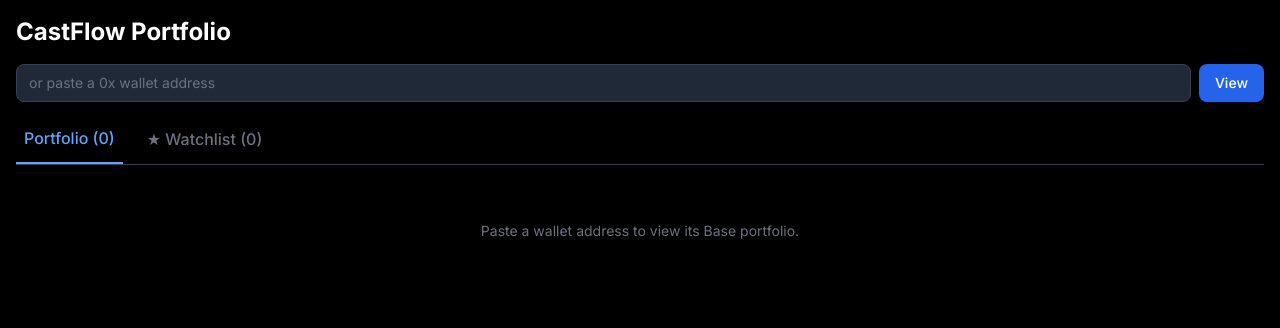
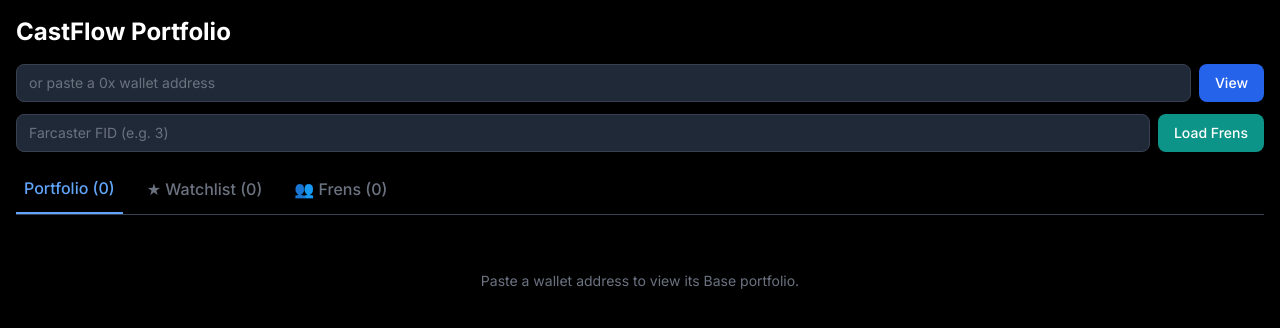
Before and after one commit to afifarioss/castflow-frontend, a Next.js app: page /frame in a window 1280 px wide. Shown: the top 328 px of the page. Built offline with nearby package versions, Linux system fonts and the light colour scheme.

Commit message:
Add Frens Discovery: X frens also hold this + top tokens leaderboard via Neynar

```diff
--- /dev/null
+++ b/src/app/api/frens-holdings/route.ts
@@ -0,0 +1,101 @@
+import { NextRequest, NextResponse } from "next/server"
+
+const NEYNAR_KEY = process.env.NEYNAR_API_KEY
+const FREN_LIMIT = 20 // cap to avoid rate limits / slow response
+
+interface NeynarUser {
+  fid: number
+  verified_addresses?: {
+    eth_addresses?: string[]
+  }
+}
+
+// Simple in-memory cache: 5 minutes per FID
+const cache = new Map<string, { data: unknown; expires: number }>()
+const CACHE_TTL_MS = 5 * 60 * 1000
+
+export async function GET(req: NextRequest) {
+  const fid = req.nextUrl.searchParams.get("fid")
+
+  if (!fid) {
+    return NextResponse.json({ error: "Missing fid parameter" }, { status: 400 })
+  }
+
+  if (!NEYNAR_KEY) {
+    return NextResponse.json({ error: "Server misconfiguration: missing Neynar key" }, { status: 500 })
+  }
+
+  const cacheKey = `frens-holdings:${fid}`
+  const cached = cache.get(cacheKey)
+  if (cached && cached.expires > Date.now()) {
+    return NextResponse.json(cached.data)
+  }
+
+  try {
+    // 1. Get who this FID follows
+    const followingRes = await fetch(
+      `https://api.neynar.com/v2/farcaster/following?fid=${fid}&limit=${FREN_LIMIT}`,
+      { headers: { "x-api-key": NEYNAR_KEY } }
+    )
+    if (!followingRes.ok) {
+      throw new Error(`Neynar following fetch failed: ${followingRes.status}`)
+    }
+    const followingData = await followingRes.json()
+
+    // Response shape: { users: [{ object: "follow", user: {...} }] } OR { users: [{...}] }
+    const rawUsers: NeynarUser[] = (followingData.users || [])
+      .map((entry: { user?: NeynarUser } & NeynarUser) => entry.user || entry)
+      .filter(Boolean)
+
+    // 2. Extract verified Base/Ethereum addresses
+    const frenAddresses = rawUsers
+      .map((u) => u.verified_addresses?.eth_addresses?.[0])
+      .filter((addr): addr is string => !!addr)
+
+    if (frenAddresses.length === 0) {
+      const result = { fid, frensChecked: 0, holdingCounts: {}, topTokens: [] }
+      cache.set(cacheKey, { data: result, expires: Date.now() + CACHE_TTL_MS })
+      return NextResponse.json(result)
+    }
+
+    // 3. Fetch each fren's portfolio via our own portfolio API (reuses trusted logic)
+    const portfolioResults = await Promise.allSettled(
+      frenAddresses.map((addr) =>
+        fetch(`${req.nextUrl.origin}/api/portfolio?address=${addr}`).then((r) => r.json())
+      )
+    )
+
+    // 4. Aggregate: count how many frens hold each token (by contract address)
+    const holdingCounts: Record<string, { symbol: string; name: string; count: number }> = {}
+
+    for (const result of portfolioResults) {
+      if (result.status !== "fulfilled") continue
+      const tokens = result.value?.tokens || []
+      for (const token of tokens) {
+        const key = token.address.toLowerCase()
+        if (!holdingCounts[key]) {
+          holdingCounts[key] = { symbol: token.symbol, name: token.name, count: 0 }
+        }
+        holdingCounts[key].count += 1
+      }
+    }
+
+    const topTokens = Object.entries(holdingCounts)
+      .map(([address, info]) => ({ address, ...info }))
+      .sort((a, b) => b.count - a.count)
+      .slice(0, 10)
+
+    const result = {
+      fid,
+      frensChecked: frenAddresses.length,
+      holdingCounts,
+      topTokens,
+    }
+
+    cache.set(cacheKey, { data: result, expires: Date.now() + CACHE_TTL_MS })
+    return NextResponse.json(result)
+  } catch (error) {
+    console.error("Frens holdings fetch error:", error)
+    return NextResponse.json({ error: "Failed to fetch frens holdings" }, { status: 500 })
+  }
+}
--- a/src/app/frame/page.tsx
+++ b/src/app/frame/page.tsx
@@ -14,6 +14,12 @@
   usdValue?: string
 }
 
+interface FrenTokenInfo {
+  symbol: string
+  name: string
+  count: number
+}
+
 declare global {
   interface Window {
     ethereum?: {
@@ -25,14 +31,22 @@
 }
 
 function FrameContent() {
-  const [activeTab, setActiveTab] = useState<'portfolio' | 'watchlist'>('portfolio')
+  const [activeTab, setActiveTab] = useState<'portfolio' | 'watchlist' | 'frens'>('portfolio')
   const [addressInput, setAddressInput] = useState('')
+  const [fidInput, setFidInput] = useState('')
   const [tokens, setTokens] = useState<PortfolioToken[]>([])
   const [status, setStatus] = useState<'idle' | 'loading' | 'error' | 'loaded'>('idle')
   const [errorMsg, setErrorMsg] = useState('')
   const [walletAvailable, setWalletAvailable] = useState(false)
   const [connecting, setConnecting] = useState(false)
   const { count } = useWatchlist()
+
+  // Frens holdings state — loads independently, never blocks the main portfolio UI
+  const [frenHoldings, setFrenHoldings] = useState<Record<string, FrenTokenInfo>>({})
+  const [frenTopTokens, setFrenTopTokens] = useState<{ address: string; symbol: string; name: string; count: number }[]>([])
+  const [frenStatus, setFrenStatus] = useState<'idle' | 'loading' | 'error' | 'loaded'>('idle')
+  const [frenErrorMsg, setFrenErrorMsg] = useState('')
+  const [frensChecked, setFrensChecked] = useState(0)
 
   const fetchPortfolio = useCallback(async (address: string) => {
     if (!address) return
@@ -52,12 +66,30 @@
     }
   }, [])
 
-  // Detect if a browser wallet (MetaMask, Coinbase Wallet, etc.) is present
+  const fetchFrensHoldings = useCallback(async (fid: string) => {
+    if (!fid) return
+    setFrenStatus('loading')
+    setFrenErrorMsg('')
+    try {
+      const res = await fetch(`/api/frens-holdings?fid=${fid}`)
+      const data = await res.json()
+      if (!res.ok) {
+        throw new Error(data.error || 'Failed to load frens data')
+      }
+      setFrenHoldings(data.holdingCounts || {})
+      setFrenTopTokens(data.topTokens || [])
+      setFrensChecked(data.frensChecked || 0)
+      setFrenStatus('loaded')
+    } catch (err) {
+      setFrenStatus('error')
+      setFrenErrorMsg(err instanceof Error ? err.message : 'Could not load frens data')
+    }
+  }, [])
+
   useEffect(() => {
     setWalletAvailable(typeof window !== 'undefined' && !!window.ethereum)
   }, [])
 
-  // Connect wallet: requests accounts via standard EIP-1193, no library needed
   const connectWallet = useCallback(async () => {
     if (!window.ethereum) return
     setConnecting(true)
@@ -76,7 +108,6 @@
     }
   }, [fetchPortfolio])
 
-  // React to account changes/disconnects in the wallet extension
   useEffect(() => {
     if (!window.ethereum?.on) return
     const handleAccountsChanged = (...args: unknown[]) => {
@@ -97,7 +128,7 @@
       <h1 className="text-2xl font-bold mb-4">CastFlow Portfolio</h1>
 
       {/* Wallet connect + manual address input */}
-      <div className="flex flex-col gap-2 mb-6">
+      <div className="flex flex-col gap-2 mb-3">
         {walletAvailable && (
           <button
             onClick={connectWallet}
@@ -125,11 +156,41 @@
         </div>
       </div>
 
+      {/* Farcaster FID input for frens discovery */}
+      <div className="flex gap-2 mb-6">
+        <input
+          type="text"
+          value={fidInput}
+          onChange={(e) => setFidInput(e.target.value)}
+          placeholder="Farcaster FID (e.g. 3)"
+          className="flex-1 bg-gray-800 border border-gray-700 rounded-lg px-3 py-2 text-sm text-white placeholder-gray-500"
+        />
+        <button
+          onClick={() => fetchFrensHoldings(fidInput)}
+          disabled={frenStatus === 'loading'}
+          className="bg-teal-600 hover:bg-teal-500 disabled:opacity-50 px-4 py-2 rounded-lg text-sm font-medium"
+        >
+          {frenStatus === 'loading' ? 'Checking...' : 'Load Frens'}
+        </button>
+      </div>
+
+      {/* Share button */}
+      {status === 'loaded' && tokens.length > 0 && (
+        <a
+          href={`https://warpcast.com/~/compose?text=${encodeURIComponent('Check out my Base portfolio on CastFlow 🌊')}&embeds[]=${encodeURIComponent(`https://castflow-frontend.vercel.app/share/${addressInput}`)}`}
+          target="_blank"
+          rel="noopener noreferrer"
+          className="block text-center bg-purple-600 hover:bg-purple-500 px-4 py-2 rounded-lg text-sm font-medium mb-4"
+        >
+          Share my Base stack 📤
+        </a>
+      )}
+
       {/* Tabs */}
-      <div className="flex gap-4 mb-6 border-b border-gray-700">
+      <div className="flex gap-4 mb-6 border-b border-gray-700 overflow-x-auto">
         <button
           onClick={() => setActiveTab('portfolio')}
-          className={`pb-3 px-2 font-medium transition-colors ${
+          className={`pb-3 px-2 font-medium transition-colors whitespace-nowrap ${
             activeTab === 'portfolio'
               ? 'text-blue-400 border-b-2 border-blue-400'
               : 'text-gray-500 hover:text-gray-300'
@@ -139,7 +200,7 @@
         </button>
         <button
           onClick={() => setActiveTab('watchlist')}
-          className={`pb-3 px-2 font-medium transition-colors ${
+          className={`pb-3 px-2 font-medium transition-colors whitespace-nowrap ${
             activeTab === 'watchlist'
               ? 'text-blue-400 border-b-2 border-blue-400'
               : 'text-gray-500 hover:text-gray-300'
@@ -147,10 +208,20 @@
         >
           ★ Watchlist ({count})
         </button>
+        <button
+          onClick={() => setActiveTab('frens')}
+          className={`pb-3 px-2 font-medium transition-colors whitespace-nowrap ${
+            activeTab === 'frens'
+              ? 'text-blue-400 border-b-2 border-blue-400'
+              : 'text-gray-500 hover:text-gray-300'
+          }`}
+        >
+          👥 Frens ({frenTopTokens.length})
+        </button>
       </div>
 
       {/* Tab Content */}
-      {activeTab === 'portfolio' ? (
+      {activeTab === 'portfolio' && (
         <>
           {status === 'idle' && (
             <p className="text-center text-gray-500 py-8 text-sm">
@@ -177,18 +248,10 @@
             <p className="text-center text-gray-500 py-8 text-sm">No tokens found for this address.</p>
           )}
           {status === 'loaded' && tokens.length > 0 && (
-            <a
-              href={`https://warpcast.com/~/compose?text=${encodeURIComponent('Check out my Base portfolio on CastFlow 🌊')}&embeds[]=${encodeURIComponent(`https://castflow-frontend.vercel.app/share/${addressInput}`)}`}
-              target="_blank"
-              rel="noopener noreferrer"
-              className="block text-center bg-purple-600 hover:bg-purple-500 px-4 py-2 rounded-lg text-sm font-medium mb-4"
-            >
-              Share my Base stack 📤
-            </a>
-          )}
-          {status === 'loaded' && tokens.length > 0 && (
             <div className="space-y-2">
-              {tokens.map((token) => (
+              {tokens.map((token) => {
+                const frenInfo = frenHoldings[token.address.toLowerCase()]
+                return (
                   <div
                     key={token.address}
                     className="flex items-center justify-between p-3 bg-gray-800 rounded-lg hover:bg-gray-700 transition"
@@ -196,6 +259,11 @@
                     <div className="flex-1">
                       <p className="font-medium">{token.symbol}</p>
                       <p className="text-xs text-gray-400">{token.name}</p>
+                      {frenStatus === 'loaded' && frenInfo && (
+                        <p className="text-xs text-teal-400 mt-1">
+                          👥 {frenInfo.count} {frenInfo.count === 1 ? 'fren' : 'frens'} also hold this
+                        </p>
+                      )}
                     </div>
                     <div className="text-right mr-3">
                       <p className="font-semibold">{token.usdValue ? `$${token.usdValue}` : "—"}</p>
@@ -203,12 +271,59 @@
                     </div>
                     <WatchlistButton token={token} />
                   </div>
+                )
+              })}
+            </div>
+          )}
+        </>
+      )}
+
+      {activeTab === 'watchlist' && <WatchlistTab allTokens={tokens} />}
+
+      {activeTab === 'frens' && (
+        <div>
+          {frenStatus === 'idle' && (
+            <p className="text-center text-gray-500 py-8 text-sm">
+              Enter a Farcaster FID above and tap &quot;Load Frens&quot; to see what your network holds.
+            </p>
+          )}
+          {frenStatus === 'loading' && (
+            <p className="text-center text-gray-500 py-8 text-sm">Checking frens&apos; portfolios...</p>
+          )}
+          {frenStatus === 'error' && (
+            <p className="text-center text-red-400 py-8 text-sm">{frenErrorMsg}</p>
+          )}
+          {frenStatus === 'loaded' && (
+            <>
+              <p className="text-xs text-gray-500 mb-3">
+                Based on {frensChecked} frens with verified wallets
+              </p>
+              {frenTopTokens.length === 0 ? (
+                <p className="text-center text-gray-500 py-8 text-sm">No shared holdings found among frens.</p>
+              ) : (
+                <div className="space-y-2">
+                  {frenTopTokens.map((t, i) => (
+                    <div
+                      key={t.address}
+                      className="flex items-center justify-between p-3 bg-gray-800 rounded-lg"
+                    >
+                      <div className="flex items-center gap-3">
+                        <span className="text-gray-500 text-sm w-5">{i + 1}</span>
+                        <div>
+                          <p className="font-medium">{t.symbol}</p>
+                          <p className="text-xs text-gray-400">{t.name}</p>
+                        </div>
+                      </div>
+                      <p className="text-teal-400 font-semibold text-sm">
+                        {t.count} {t.count === 1 ? 'fren' : 'frens'}
+                      </p>
+                    </div>
                   ))}
                 </div>
               )}
             </>
-      ) : (
-        <WatchlistTab allTokens={tokens} />
+          )}
+        </div>
       )}
     </div>
   )
```
Lines whose indentation alone changed are shown as unchanged.
